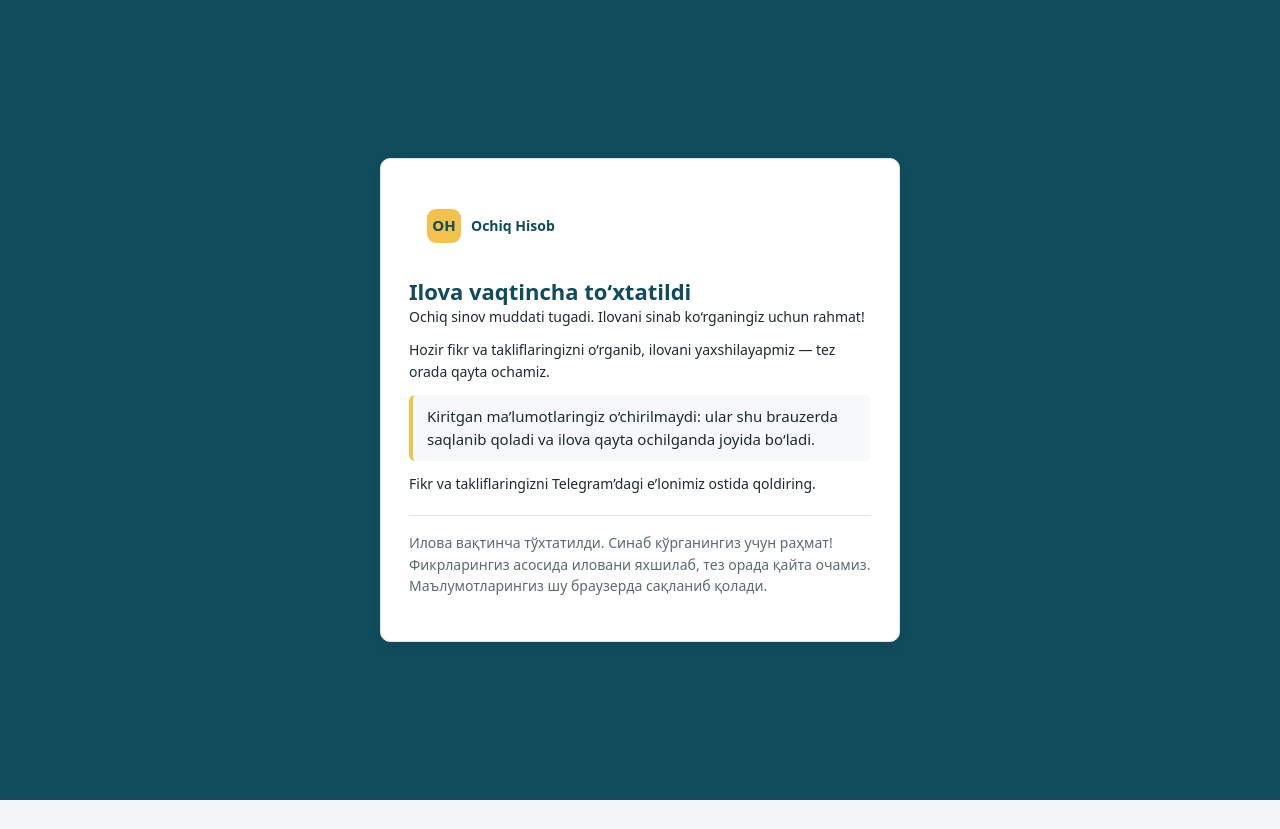
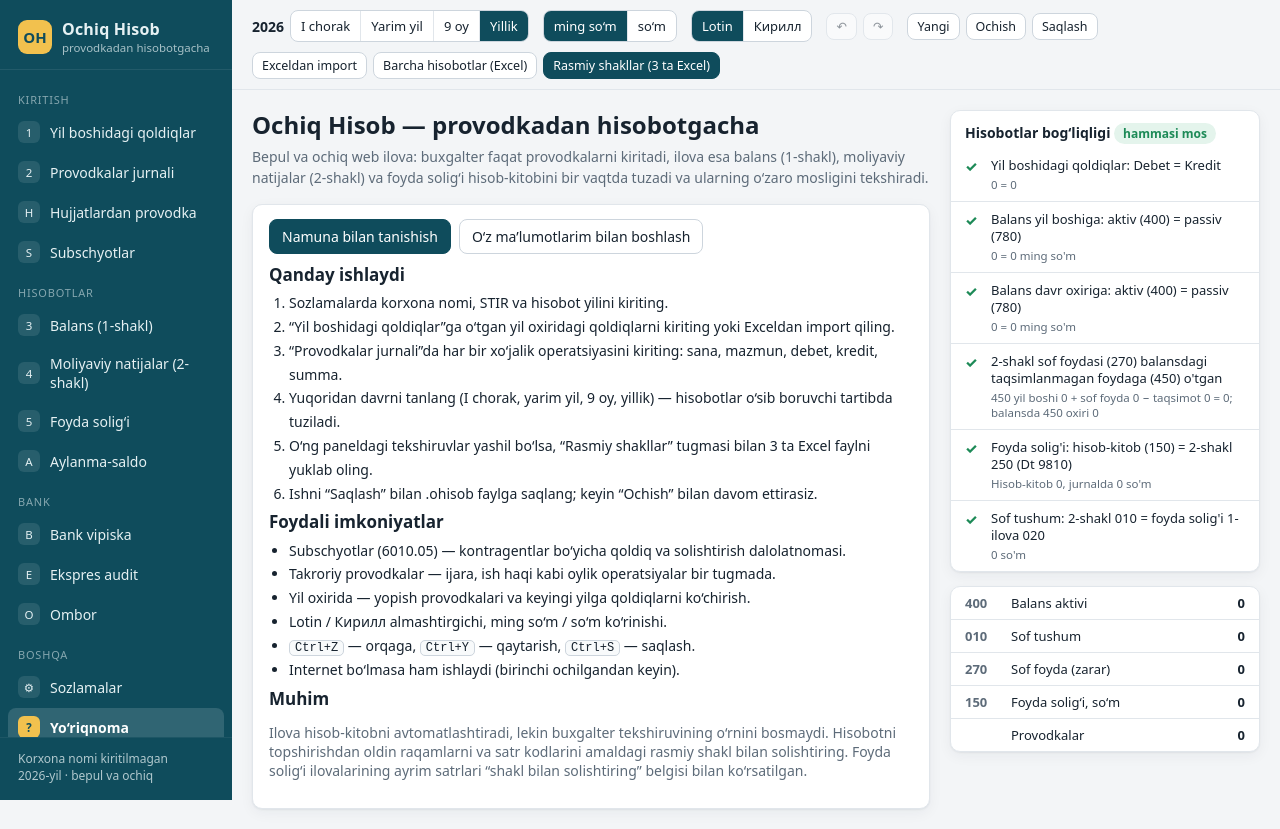
Before and after one commit to zraximov9808/ochiq-hisob, a React (Vite) app: page / in a window 1280 px wide. Before the commit the page ends 800 px from the top, so only its background shows below. Built offline with nearby package versions, Linux system fonts and the light colour scheme.

Commit message:
Revert "chore: pause the public site after the open trial"
The open trial feedback is in; the app is back on both sites.

Co-Authored-By: Claude Opus 5.5 <noreply@anthropic.com>

```diff
--- a/index.html
+++ b/index.html
@@ -3,41 +3,13 @@
   <head>
     <meta charset="UTF-8" />
     <meta name="viewport" content="width=device-width, initial-scale=1.0" />
-    <meta name="robots" content="noindex" />
+    <meta name="description" content="Ochiq Hisob — provodkalardan balans, moliyaviy natijalar va foyda solig‘i hisobotini avtomatik tuzuvchi bepul web ilova." />
     <meta name="theme-color" content="#0f4c5c" />
     <link rel="icon" href="./favicon.svg" type="image/svg+xml" />
-    <title>Ochiq Hisob — vaqtincha to‘xtatildi</title>
-    <style>
-      * { box-sizing: border-box; }
-      body {
-        margin: 0;
-        min-height: 100vh;
-        display: grid;
-        place-items: center;
-        padding: 24px;
-        background: #0f4c5c;
-        color: #1d2a30;
-        font-family: system-ui, -apple-system, 'Segoe UI', Roboto, 'Noto Sans', Arial, sans-serif;
-        line-height: 1.55;
-      }
-      .card { max-width: 520px; background: #fff; border-radius: 16px; padding: 32px 28px; box-shadow: 0 12px 40px rgb(0 0 0 / 0.25); }
-      .brand { display: flex; align-items: center; gap: 10px; font-weight: 700; color: #0f4c5c; margin-bottom: 20px; }
-      .mark { width: 34px; height: 34px; border-radius: 9px; background: #f2c14e; color: #0f4c5c; display: grid; place-items: center; font-weight: 800; font-size: 15px; }
-      h1 { font-size: 22px; margin: 0 0 12px; color: #0f4c5c; }
-      p { margin: 0 0 12px; }
-      .note { background: #f6f8f9; border-left: 4px solid #f2c14e; padding: 10px 14px; border-radius: 6px; font-size: 15px; }
-      .cyr { margin-top: 20px; padding-top: 16px; border-top: 1px solid #e3e8eb; font-size: 14px; color: #5b6b73; }
-    </style>
+    <title>Ochiq Hisob — provodkadan hisobotgacha</title>
   </head>
   <body>
-    <main class="card">
-      <div class="brand"><span class="mark">OH</span> Ochiq Hisob</div>
-      <h1>Ilova vaqtincha to‘xtatildi</h1>
-      <p>Ochiq sinov muddati tugadi. Ilovani sinab ko‘rganingiz uchun rahmat!</p>
-      <p>Hozir fikr va takliflaringizni o‘rganib, ilovani yaxshilayapmiz — tez orada qayta ochamiz.</p>
-      <p class="note">Kiritgan ma’lumotlaringiz o‘chirilmaydi: ular shu brauzerda saqlanib qoladi va ilova qayta ochilganda joyida bo‘ladi.</p>
-      <p>Fikr va takliflaringizni Telegram’dagi e’lonimiz ostida qoldiring.</p>
-      <p class="cyr">Илова вақтинча тўхтатилди. Синаб кўрганингиз учун раҳмат! Фикрларингиз асосида иловани яхшилаб, тез орада қайта очамиз. Маълумотларингиз шу браузерда сақланиб қолади.</p>
-    </main>
+    <div id="root"></div>
+    <script type="module" src="/src/main.tsx"></script>
   </body>
 </html>
```
Also changed, not shown: public/sw.js (+35 -6 lines).
